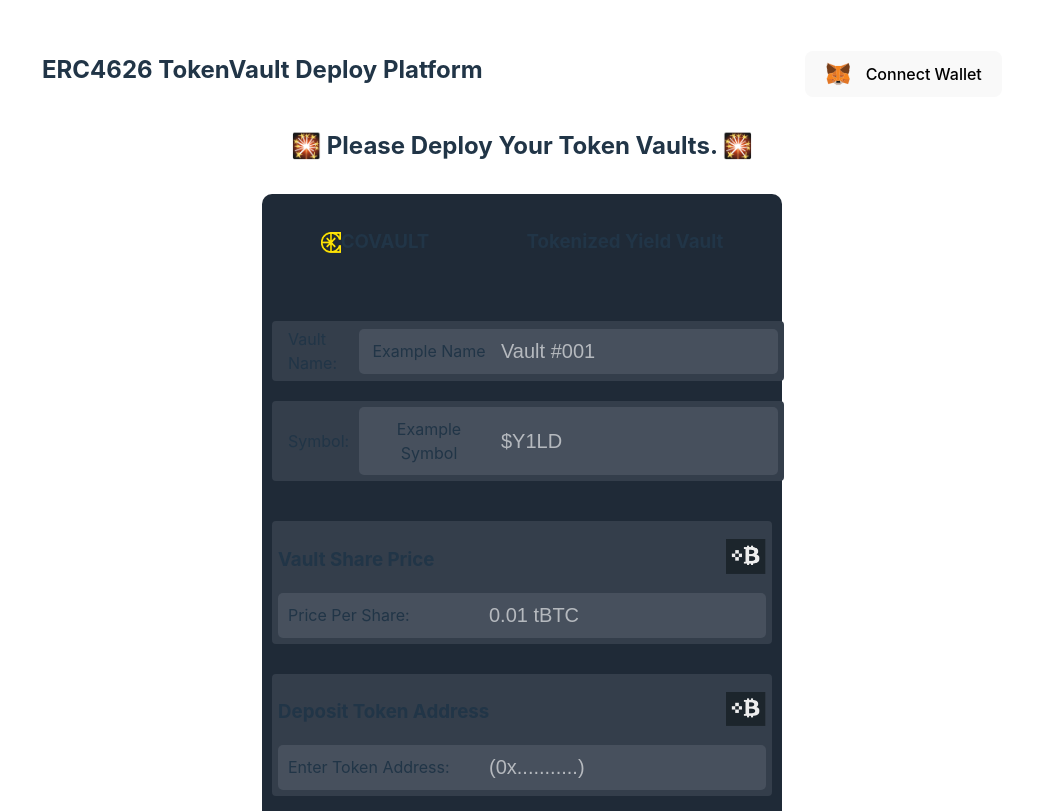
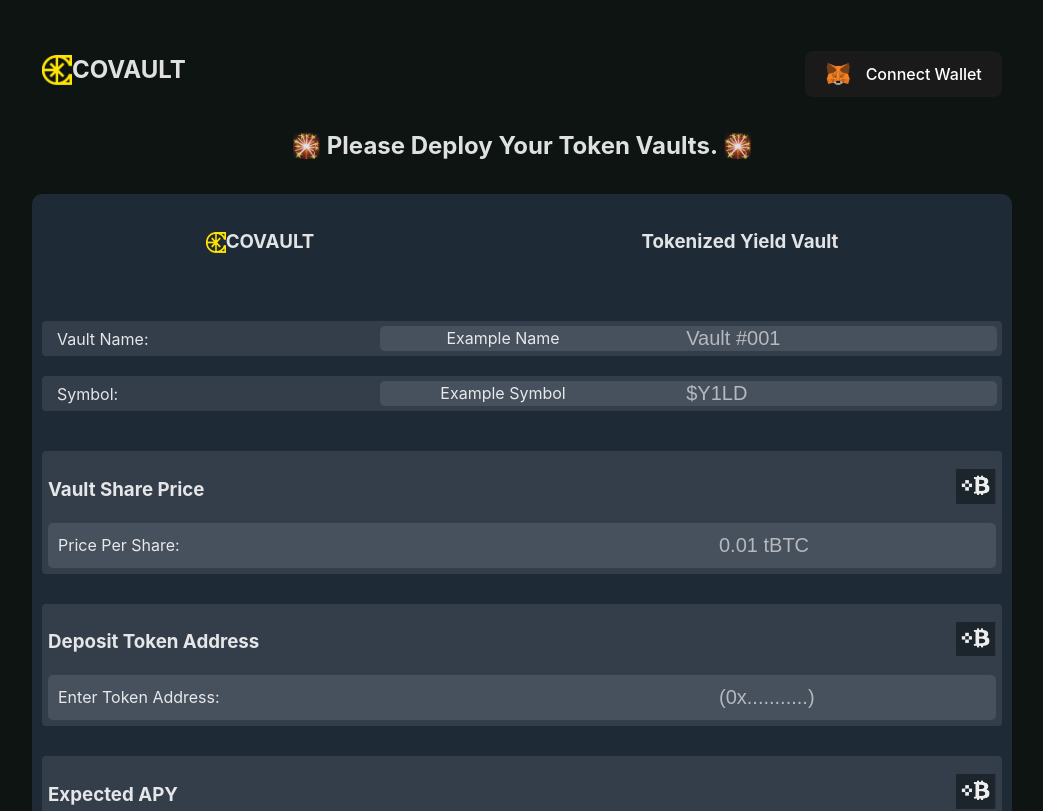
Before and after one commit to milojeBtc/ERC4626_Deployer_frontend, a React (Create React App) app: page / in a window 1280 px wide. Shown: the top 811 px of the page, without its empty margins (118-1161 px from the left). Built offline with nearby package versions, Linux system fonts and the light colour scheme.

Commit message:
fix the ui issues

```diff
--- a/src/App.jsx
+++ b/src/App.jsx
@@ -163,11 +163,21 @@ function App() {
   return (
     <div className="App">
       <div className="NavBar">
-        <h2>ERC4626 TokenVault Deploy Platform</h2>
+        {/* <h2>COVAULT</h2> */}
+        <div
+          style={{
+            display: "flex",
+            justifyContent: "center",
+            alignItems: "center",
+          }}
+        >
+          <img src={logo} width="30px" />
+          <h2>COVAULT</h2>
+        </div>
         <div className="WalletConnect">
           <button onClick={isConnected ? disconnectWallet : connectWallet}>
             <img src={metaMaskImage} alt="Metamask" />
-            <div>
+            <div style={{ color: "white" }}>
               {isConnected ? formatAddress(walletAddress) : `Connect Wallet`}
             </div>
           </button>
--- a/src/components/TextInput.js
+++ b/src/components/TextInput.js
@@ -9,27 +9,25 @@ const TextInput = ({ text, setText, title, subtitle, placeholder }) => {
         justifyContent: "space-between",
         backgroundColor: "#343e4b",
         borderRadius: "4px",
-        width: "100%",
-        padding: "6px",
+        padding: "5px",
       }}
     >
-      <span style={{ width: "180px", textAlign: "left", paddingLeft: "10px" }}>
+      <span style={{ width: "30%", textAlign: "left", paddingLeft: "10px" }}>
         {title}
       </span>
       <div
         style={{
           display: "flex",
-          padding: "10px",
+          width: "65%",
           backgroundColor: "#47505D",
-          gap: "10px",
           borderRadius: "5px",
           justifyContent: "space-between",
         }}
       >
-        <div style={{ width: "120px" }}>{subtitle}</div>
+        <div style={{ width: "40%" }}>{subtitle}</div>
         <input
           className="no-hover-input"
-          style={{ background: "transparent", border: "none" }}
+          style={{ background: "transparent", border: "none", width: "50%" }}
           type="text"
           value={text}
           onChange={(e) => setText(e.target.value)}
--- a/src/index.css
+++ b/src/index.css
@@ -82,7 +82,7 @@ button:last-child {
   margin-bottom: 0;
 }
 
-@media (prefers-color-scheme: light) {
+/* @media (prefers-color-scheme: light) {
   :root {
     color: #213547;
     background-color: #ffffff;
@@ -93,7 +93,7 @@ button:last-child {
   button {
     background-color: #f9f9f9;
   }
-}
+} */
 
 .NavBar {
   display: flex;
@@ -110,9 +110,10 @@ button:last-child {
 }
 
 .Card {
-  min-width: 45%;
-  width: 500px;
-  min-height: 150px;
+  /* min-width: 45%; */
+  /* width: 500px; */
+  width: 100%;
+  /* min-height: 150px; */
   display: flex;
   justify-content: center;
   align-items: center;
```
